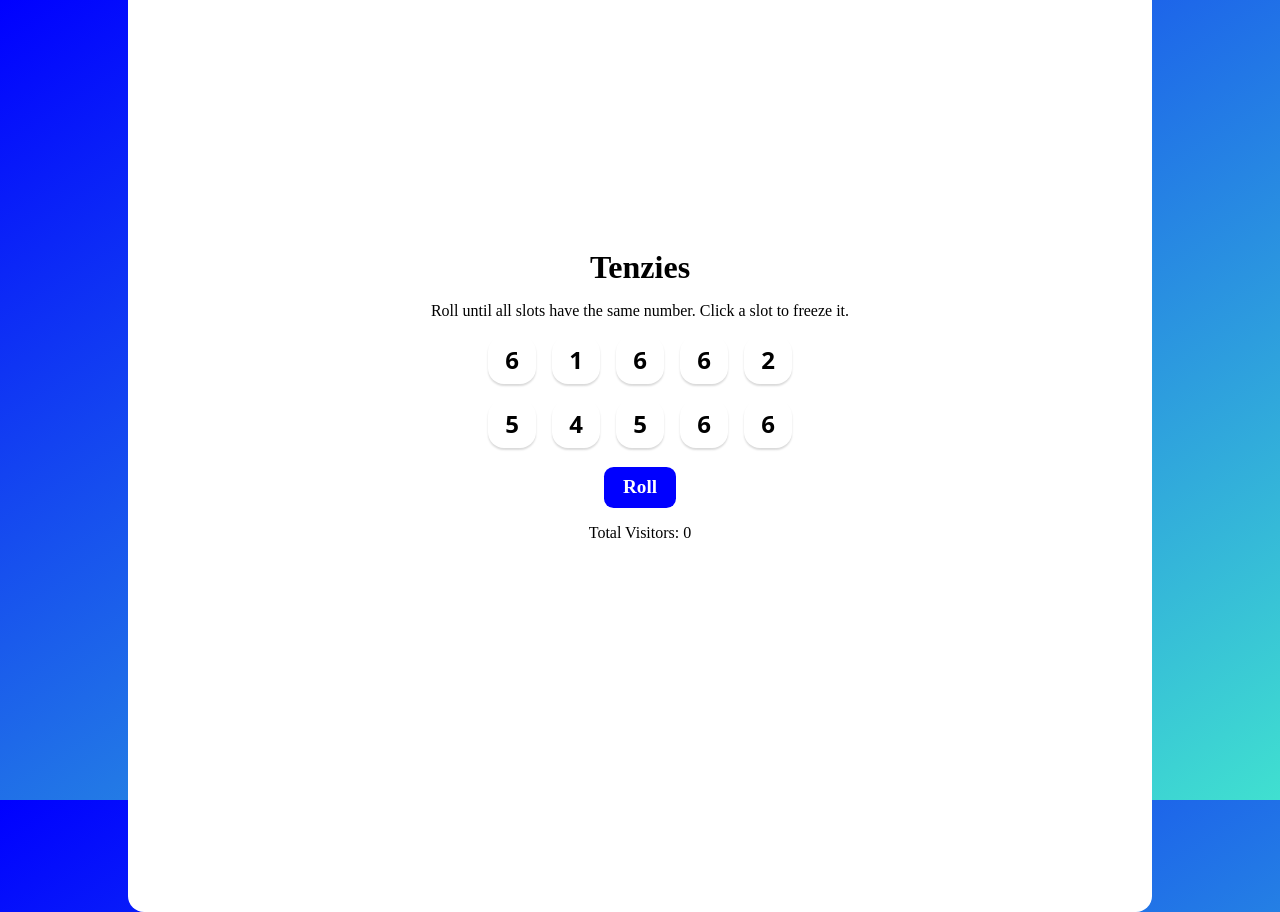
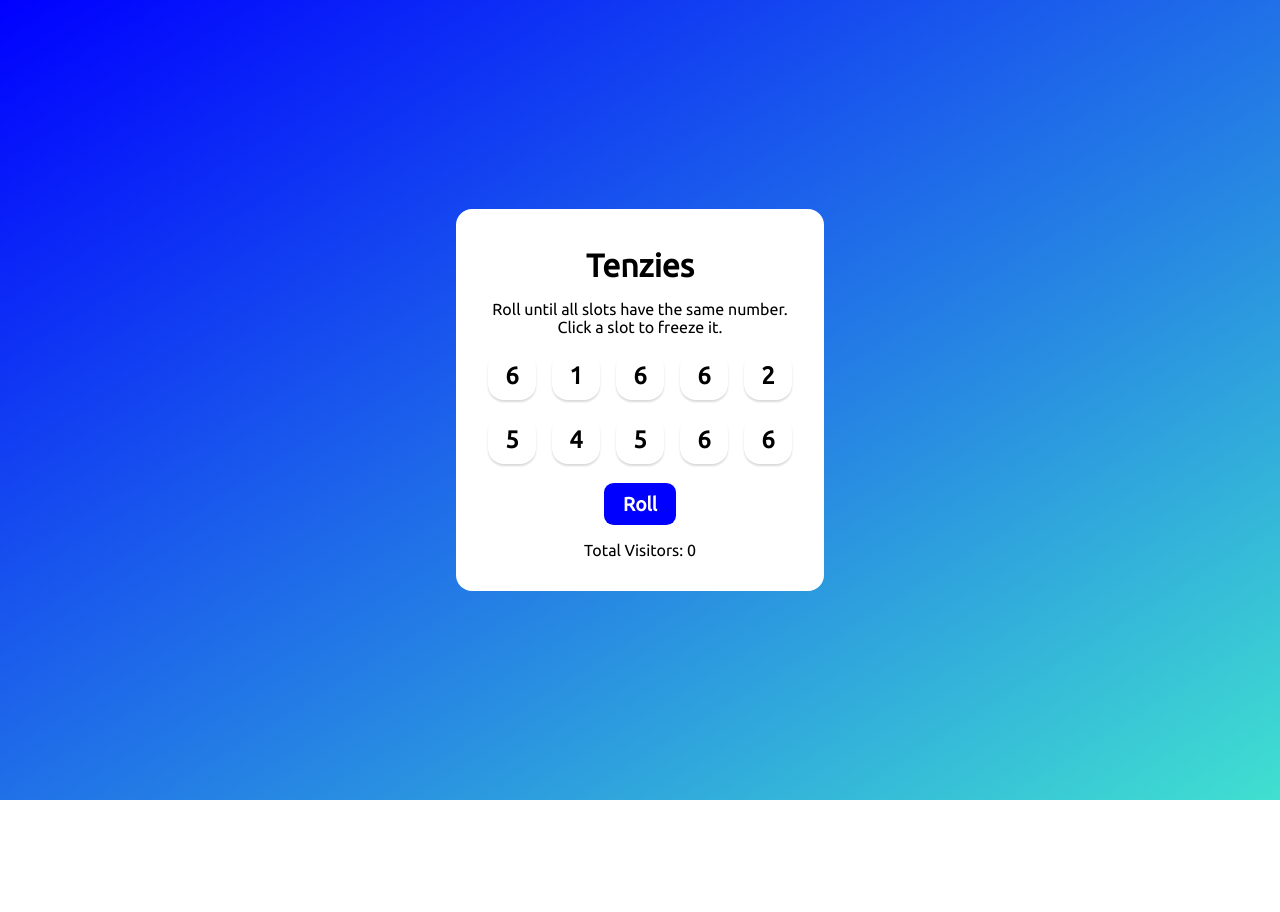
Before and after one commit to serenevoid/react-games, a React (Vite) app: page / in a window 1280 px wide. After the commit the page ends 800 px from the top, so only its background shows below. Built offline with nearby package versions, Linux system fonts and the light colour scheme; no server answers.

Commit message:
fix: container size fixed

```diff
--- a/index.html
+++ b/index.html
@@ -2,9 +2,9 @@
 <html lang="en">
   <head>
     <meta charset="UTF-8" />
-    <link rel="icon" type="image/svg+xml" href="/vite.svg" />
+    <link data-rh="true" rel="icon" sizes="180x180" href="https://serenevoid.github.io/favicon.ico">
     <meta name="viewport" content="width=device-width, initial-scale=1.0" />
-    <title>Vite + React + TS</title>
+    <title>React Tenzies Game</title>
   </head>
   <body>
     <div id="root"></div>
--- a/src/App.tsx
+++ b/src/App.tsx
@@ -21,7 +21,7 @@ const App = () => {
     }, [dieValues]);
 
     React.useEffect(() => {
-        fetch("https://api.countapi.xyz/hit/sv_tenzies")
+        fetch("https://api.countapi.xyz/hit/sv_tenzies/deployed")
         .then(res => res.json())
         .then(res => {
             setVisitors(res.value);
@@ -80,7 +80,8 @@ const App = () => {
         <div className="container">
             <h1>Tenzies</h1>
             <p>
-                Roll until all slots have the same number. Click a slot to freeze it.
+                Roll until all slots have the same number. <br/>
+                Click a slot to freeze it.
             </p>
             <div className="die_container">
                 {dice}
--- a/src/style.css
+++ b/src/style.css
@@ -1,3 +1,5 @@
+@import url('https://fonts.googleapis.com/css2?family=Ubuntu&display=swap');
+
 * {
     box-sizing: border-box;
 }
@@ -9,6 +11,7 @@ body {
     display: flex;
     align-items: center;
     justify-content: center;
+    font-family: Ubuntu, sans-serif;
 }
 
 h1 {
@@ -20,9 +23,7 @@ p {
 }
 
 .container {
-    width: 80vw;
-    height: 80vw;
-    padding: 1em;
+    padding: 2em 2em 1em 2em;
     background-color: white;
     border-radius: 1em;
     display: flex;
@@ -43,7 +44,6 @@ p {
     cursor: pointer;
     box-shadow: 0px 2px 2px rgba(0, 0, 0, 0.15);
     border-radius: 1em;
-    font-family:system-ui, -apple-system, BlinkMacSystemFont, 'Segoe UI', Roboto, Oxygen, Ubuntu, Cantarell, 'Open Sans', 'Helvetica Neue', sans-serif;
     display: flex;
     align-items: center;
     justify-content: center;
```
